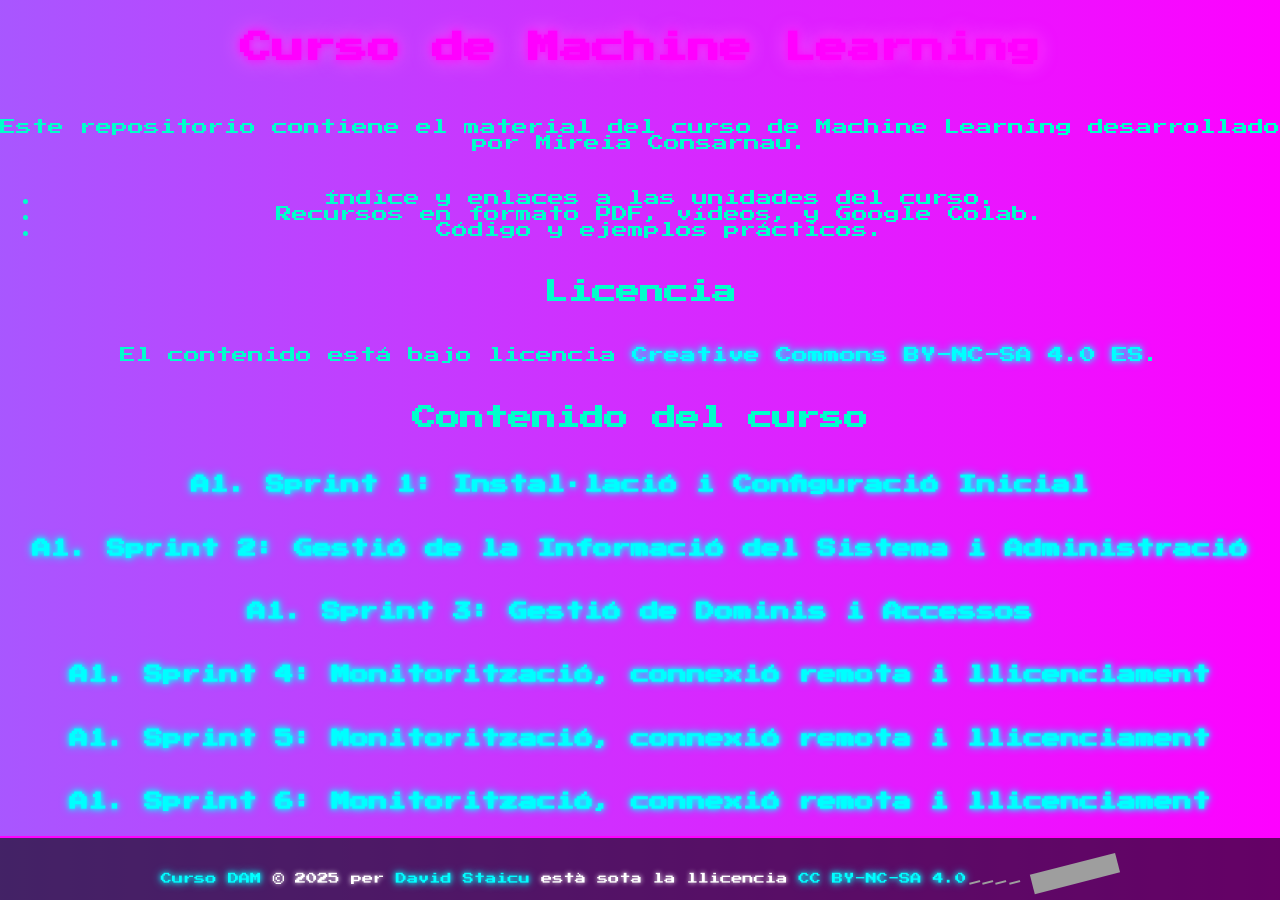
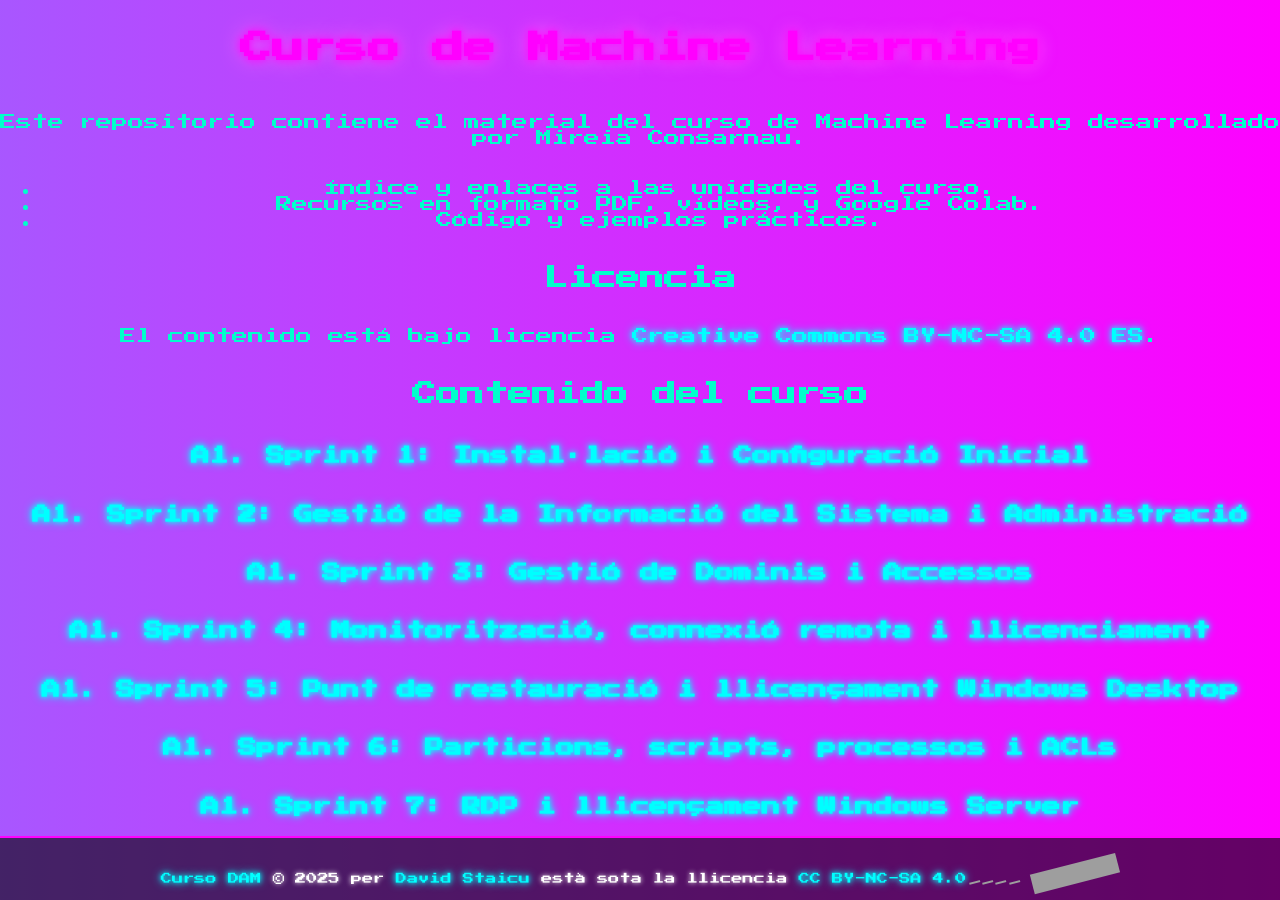
Before and after one commit to davidstaicu-dev/SIPJ1, a Jekyll site: the page built from index.md, in a window 1280 px wide. Built offline with Jekyll 4.4.1, drawn with Linux system fonts in a browser that asks for light colours; grey boxes are pictures that could not be loaded.

Commit message:
Update sprint titles and descriptions in index.md

```diff
--- a/index.md
+++ b/index.md
@@ -19,5 +19,6 @@ El contenido está bajo licencia [Creative Commons BY-NC-SA 4.0 ES](LICENSE.md).
 ### [A1. Sprint 2: Gestió de la Informació del Sistema i Administració](sp2/sp2.md)
 ### [A1. Sprint 3: Gestió de Dominis i Accessos](sp3/sp3.md)
 ### [A1. Sprint 4: Monitorització, connexió remota i llicenciament](sp4/sp4.md)
-### [A1. Sprint 5: Monitorització, connexió remota i llicenciament](sp5/sp5.md)
-### [A1. Sprint 6: Monitorització, connexió remota i llicenciament](sp6/sp6.md)
+### [A1. Sprint 5: Punt de restauració i llicençament Windows Desktop](sp5/sp5.md)
+### [A1. Sprint 6: Particions, scripts, processos i ACLs](sp6/sp6.md)
+### [A1. Sprint 7: RDP i llicençament Windows Server](sp7/sp7.md)
```
